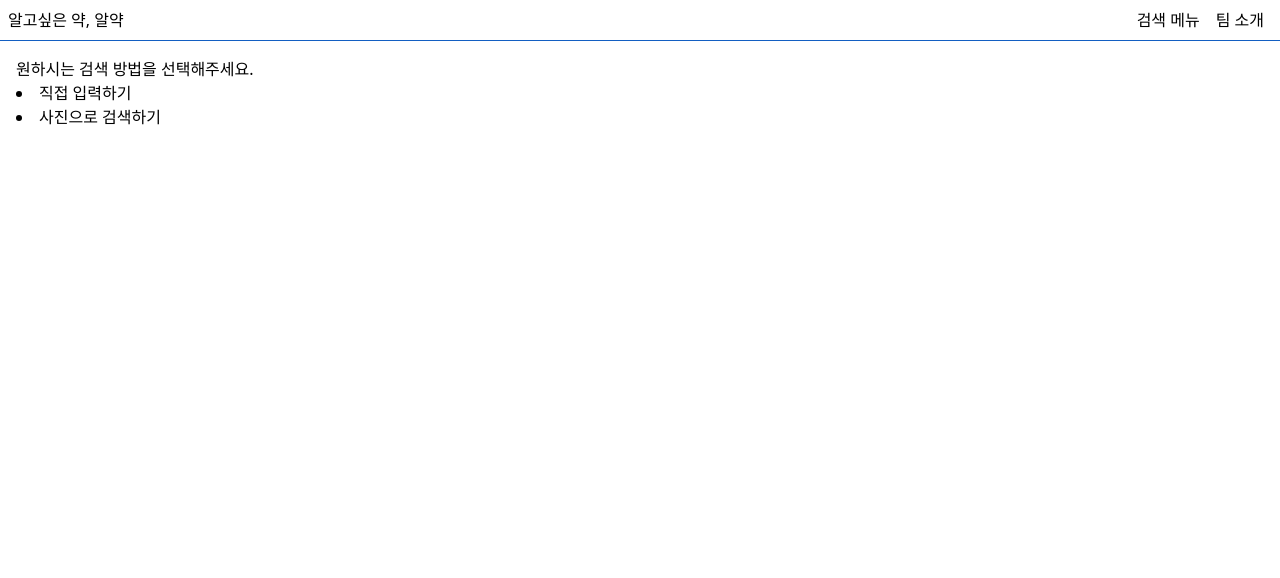
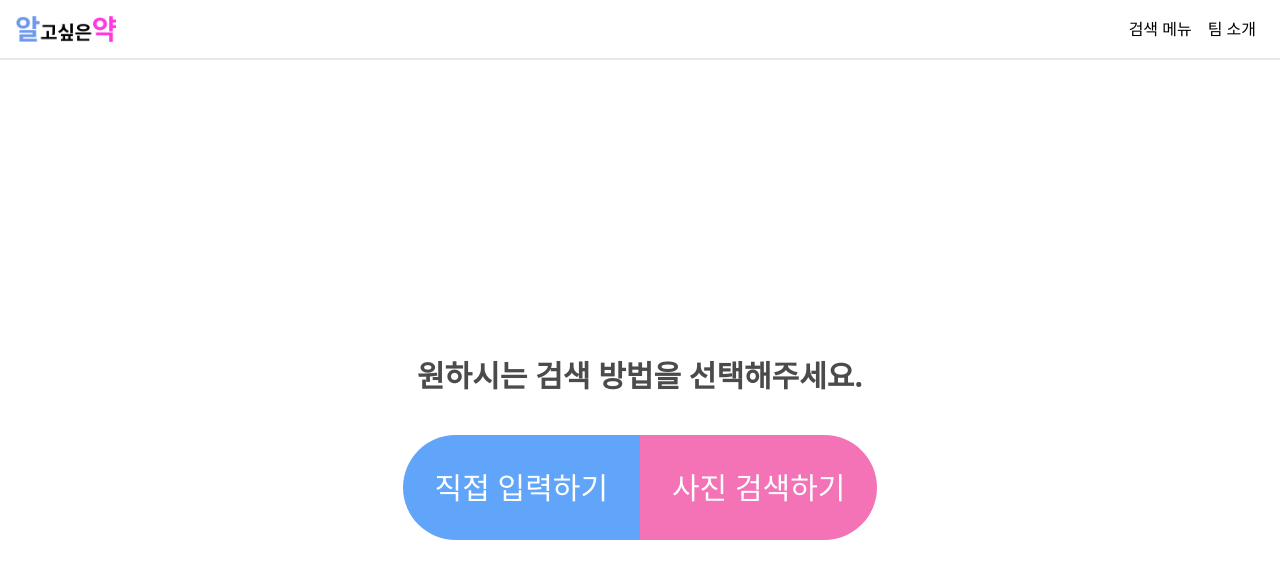
Before and after one commit to HiImConan/capstone-client, a Next.js app: page /select in a window 1280 px wide. Shown: the top 578 px of the page. Built offline with nearby package versions, Linux system fonts and the light colour scheme.

Commit message:
styling pages: home, select

```diff
--- a/app/layout.module.css
+++ /dev/null
@@ -1,11 +0,0 @@
-.header {
-  display: flex;
-  justify-content: space-between;
-  align-items: center;
-  padding: 8px;
-  border-bottom: 1px solid #135fc2;
-}
-
-.nav a {
-  padding: 0px 8px;
-}
--- a/app/layout.tsx
+++ b/app/layout.tsx
@@ -1,7 +1,7 @@
 import { Metadata } from "next";
 import "./globals.css";
-import styles from "./layout.module.css";
 import Link from "next/link";
+import Image from "next/image";
 
 export const metadata: Metadata = {
   title: "한국외대 종합설계 B3팀 프로젝트",
@@ -18,12 +18,23 @@ export default function RootLayout({
 }) {
   return (
     <html lang="en">
-      <body>
-        <header className={styles.header}>
-          <Link href="/">알고싶은 약, 알약</Link>
-          <nav className={styles.nav}>
-            <Link href="/select">검색 메뉴</Link>
-            <Link href="/about">팀 소개</Link>
+      <body className="flex flex-col h-screen justify-center pt-16">
+        <header className="absolute top-0 w-full flex justify-between items-center p-4 border-b-2 border-skyblue">
+          <Link href="/">
+            <Image
+              src="/img/logo/logo.png"
+              alt="알약로고"
+              width={100}
+              height={20}
+            />
+          </Link>
+          <nav>
+            <Link href="/select" className="px-2">
+              검색 메뉴
+            </Link>
+            <Link href="/about" className="px-2">
+              팀 소개
+            </Link>
           </nav>
         </header>
         {children}
--- a/app/page.tsx
+++ b/app/page.tsx
@@ -3,10 +3,17 @@ import Image from "next/image";
 
 export default function Home() {
   return (
-    <div className="flex justify-center items-center flex-col p-5">
-      <Image src="/img/logo/logo.png" alt="알약로고" width={400} height={200} />
+    <div className="flex justify-between items-center flex-col p-5 h-3/5">
+      <Image
+        src="/img/logo/logo-vertical.png"
+        alt="알약로고"
+        width={400}
+        height={200}
+      />
       <button>
-        <Link href="/select">시작하기</Link>
+        <Link href="/select" className="font-bold text-3xl cursor-pointer">
+          시작하기
+        </Link>
       </button>
     </div>
   );
--- a/app/select/layout.module.css
+++ /dev/null
@@ -1,12 +0,0 @@
-.nav {
-  display: flex;
-  justify-content: center;
-  align-items: center;
-}
-.nav a {
-  padding: 4px 8px;
-  border: 1px solid #fdfd12;
-}
-.product {
-  padding: 16px;
-}
--- a/app/select/layout.tsx
+++ /dev/null
@@ -1,18 +0,0 @@
-import styles from "./layout.module.css";
-import Link from "next/link";
-import { Metadata } from "next";
-
-export const metadata: Metadata = {
-  title: "알고 싶은 약, 알약 | 검색 선택하기",
-  description: "검색 방법을 선택해주세요",
-};
-
-const ProductsLayout = ({ children }: { children: React.ReactNode }) => {
-  return (
-    <>
-      <section className={styles.product}>{children}</section>
-    </>
-  );
-};
-
-export default ProductsLayout;
--- a/app/select/page.tsx
+++ b/app/select/page.tsx
@@ -2,15 +2,25 @@ import Link from "next/link";
 
 const ProductsPage = () => {
   return (
-    <>
-      <div>원하시는 검색 방법을 선택해주세요.</div>
-      <li>
-        <Link href={`select/text`}>직접 입력하기</Link>
-      </li>
-      <li>
-        <Link href={`select/photo`}>사진으로 검색하기</Link>
-      </li>
-    </>
+    <section className="flex flex-col items-center h-1/5 justify-between text-3xl">
+      <div className="font-bold opacity-70">
+        원하시는 검색 방법을 선택해주세요.
+      </div>
+      <div className="">
+        <Link
+          href={`select/text`}
+          className="text-white bg-blue-400 hover:bg-blue-600 focus:outline-none focus:ring-4 focus:ring-blue-300 font-medium rounded-l-full p-8 text-center"
+        >
+          직접 입력하기
+        </Link>
+        <Link
+          href={`select/photo`}
+          className="text-white bg-pink-400 hover:bg-pink-600 focus:outline-none focus:ring-4 focus:ring-pink-300 font-medium rounded-r-full p-8 text-center"
+        >
+          사진 검색하기
+        </Link>
+      </div>
+    </section>
   );
 };
 
```
Also changed, not shown: tailwind.config.js (+7 -7 lines), public/img/assets/guideline.png (added).
